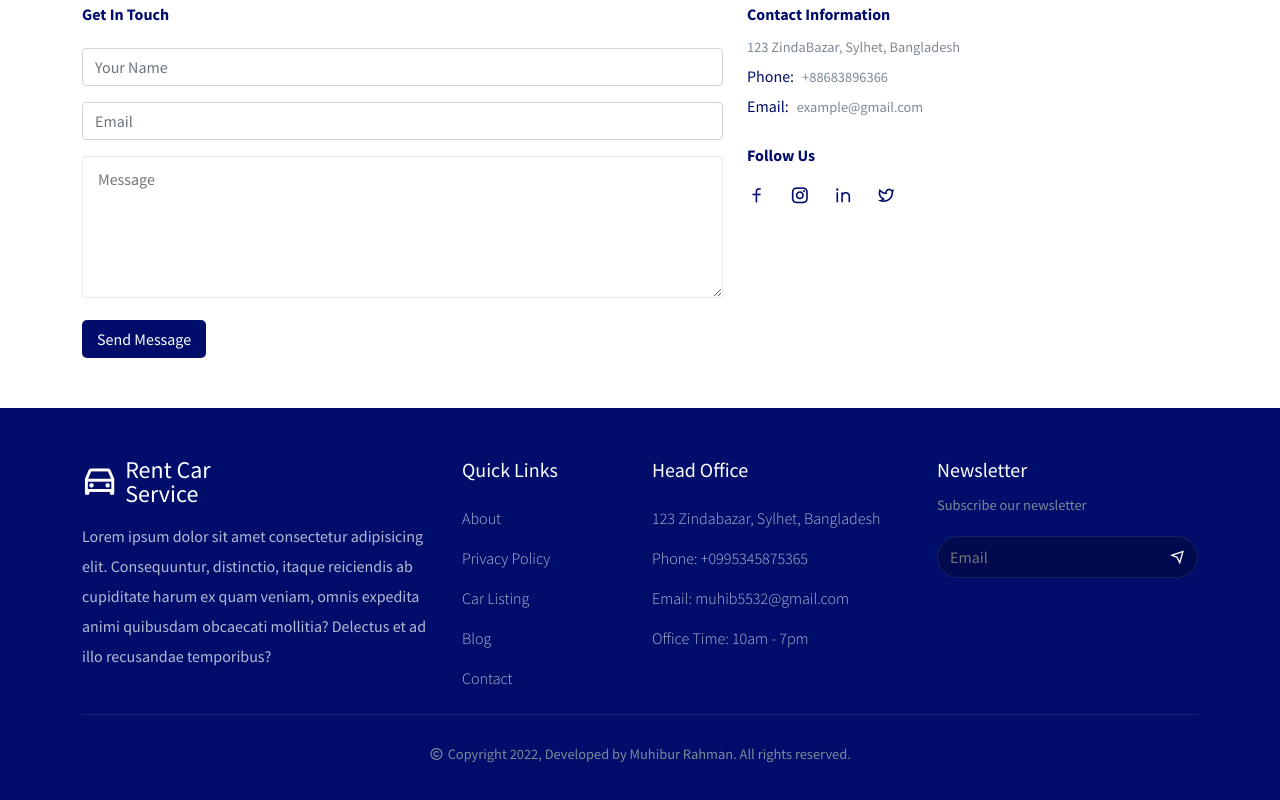
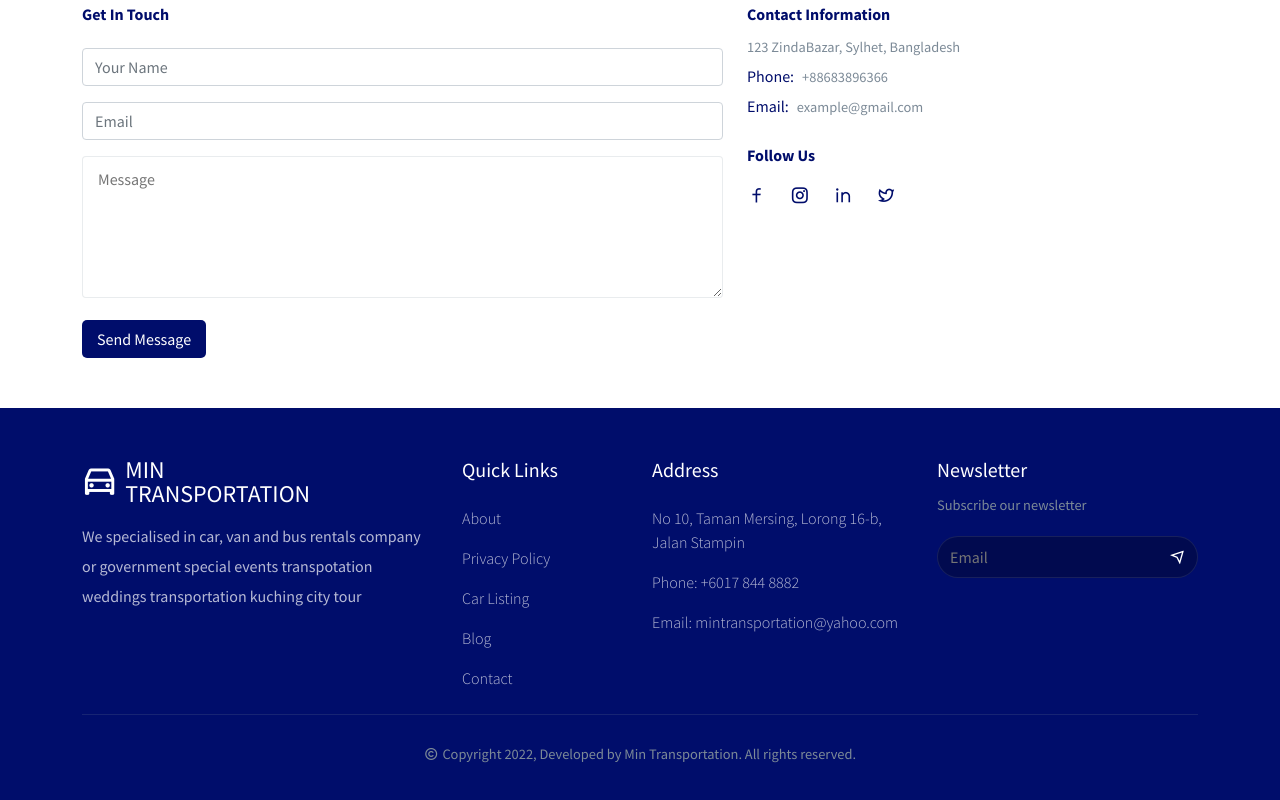
Before and after one commit to hong8955005/rental, a React (Create React App) app: page /contact in a window 1280 px wide. Shown: the part 519-1319 px from the top of the page. Built offline with nearby package versions, Linux system fonts and the light colour scheme.

Commit message:
Update Footer.jsx

```diff
--- a/src/components/Footer/Footer.jsx
+++ b/src/components/Footer/Footer.jsx
@@ -43,16 +43,17 @@ const Footer = () => {
                 <Link to="/home" className=" d-flex align-items-center gap-2">
                   <i class="ri-car-line"></i>
                   <span>
-                    Rent Car <br /> Service
+                    MIN <br /> TRANSPORTATION
                   </span>
                 </Link>
               </h1>
             </div>
             <p className="footer__logo-content">
-              Lorem ipsum dolor sit amet consectetur adipisicing elit.
-              Consequuntur, distinctio, itaque reiciendis ab cupiditate harum ex
-              quam veniam, omnis expedita animi quibusdam obcaecati mollitia?
-              Delectus et ad illo recusandae temporibus?
+              We specialised in
+    car, van and bus rentals
+    company or government special events transpotation
+    weddings transportation
+    kuching city tour
             </p>
           </Col>
 
@@ -71,13 +72,13 @@ const Footer = () => {
 
           <Col lg="3" md="4" sm="6">
             <div className="mb-4">
-              <h5 className="footer__link-title mb-4">Head Office</h5>
-              <p className="office__info">123 Zindabazar, Sylhet, Bangladesh</p>
-              <p className="office__info">Phone: +0995345875365</p>
+              <h5 className="footer__link-title mb-4">Address</h5>
+              <p className="office__info">No 10, Taman Mersing, Lorong 16-b, Jalan Stampin</p>
+              <p className="office__info">Phone: +6017 844 8882</p>
 
-              <p className="office__info">Email: muhib5532@gmail.com</p>
+              <p className="office__info">Email: mintransportation@yahoo.com</p>
 
-              <p className="office__info">Office Time: 10am - 7pm</p>
+              <p className="office__info"></p>
             </div>
           </Col>
 
@@ -98,7 +99,7 @@ const Footer = () => {
             <div className="footer__bottom">
               <p className="section__description d-flex align-items-center justify-content-center gap-1 pt-4">
                 <i class="ri-copyright-line"></i>Copyright {year}, Developed by
-                Muhibur Rahman. All rights reserved.
+                Min Transportation. All rights reserved.
               </p>
             </div>
           </Col>
```
